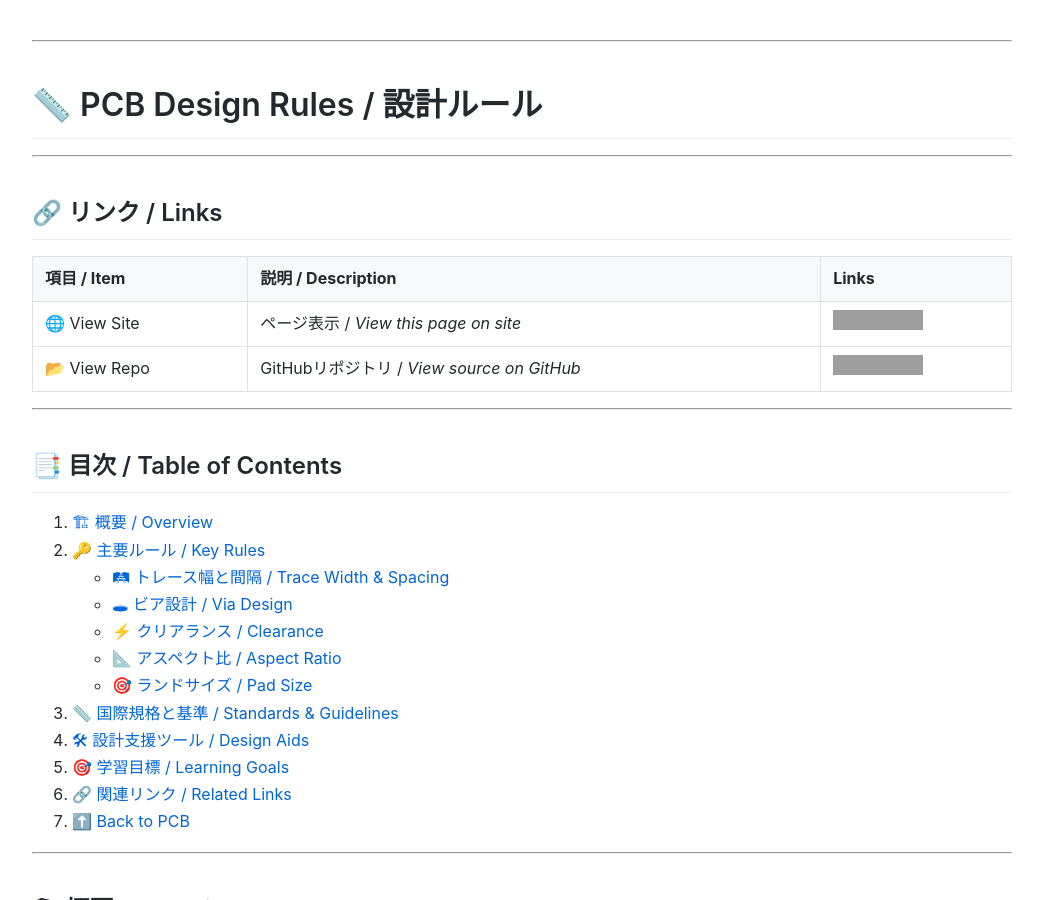
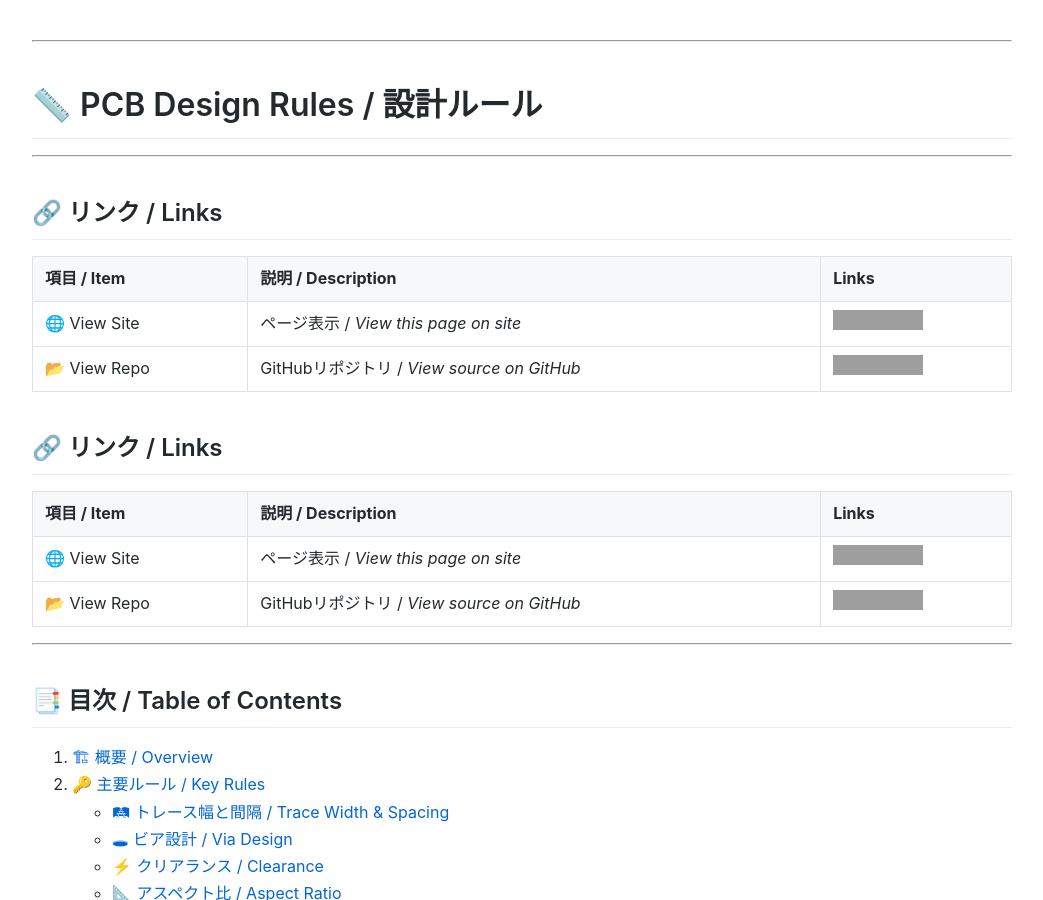
Before and after one commit to Samizo-AITL/Edusemi-Plus, a Jekyll site: the page built from Assembly-Integration/PCB/design_rules.md, in a window 1280 px wide and 900 px high. Shown: the whole window, without its empty margins (118-1161 px from the left). Built offline with Jekyll 4.4.1, drawn with Linux system fonts in a browser that asks for light colours; grey boxes are pictures that could not be loaded.

Commit message:
Update design_rules.md

```diff
--- a/Assembly-Integration/PCB/design_rules.md
+++ b/Assembly-Integration/PCB/design_rules.md
@@ -13,6 +13,13 @@ title: "PCB Design Rules | 設計ルール"
 
 | 項目 / Item | 説明 / Description | Links |
 |-------------|-------------------|-------|
+| 🌐 View Site | ページ表示 / *View this page on site* | [![View Site](https://img.shields.io/badge/View-Site-brightgreen?style=for-the-badge&logo=githubpages)](https://samizo-aitl.github.io/Edusemi-Plus/Assembly-Integration/PCB/design_rules.html) |
+| 📂 View Repo | GitHubリポジトリ / *View source on GitHub* | [![View Repo](https://img.shields.io/badge/View-Repo-blue?style=for-the-badge&logo=github)](https://github.com/Samizo-AITL/Edusemi-Plus/blob/main/Assembly-Integration/PCB/design_rules.md) |
+
+## 🔗 リンク / Links
+
+| 項目 / Item | 説明 / Description | Links |
+|-------------|---------------------|-------|
 | 🌐 View Site | ページ表示 / *View this page on site* | [![View Site](https://img.shields.io/badge/View-Site-brightgreen?style=for-the-badge&logo=githubpages)](https://samizo-aitl.github.io/Edusemi-Plus/Assembly-Integration/PCB/design_rules.html) |
 | 📂 View Repo | GitHubリポジトリ / *View source on GitHub* | [![View Repo](https://img.shields.io/badge/View-Repo-blue?style=for-the-badge&logo=github)](https://github.com/Samizo-AITL/Edusemi-Plus/blob/main/Assembly-Integration/PCB/design_rules.md) |
 
```
